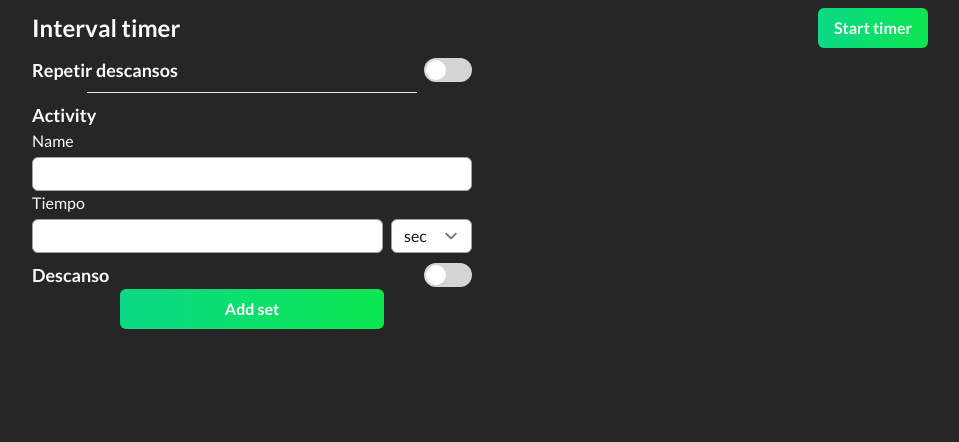
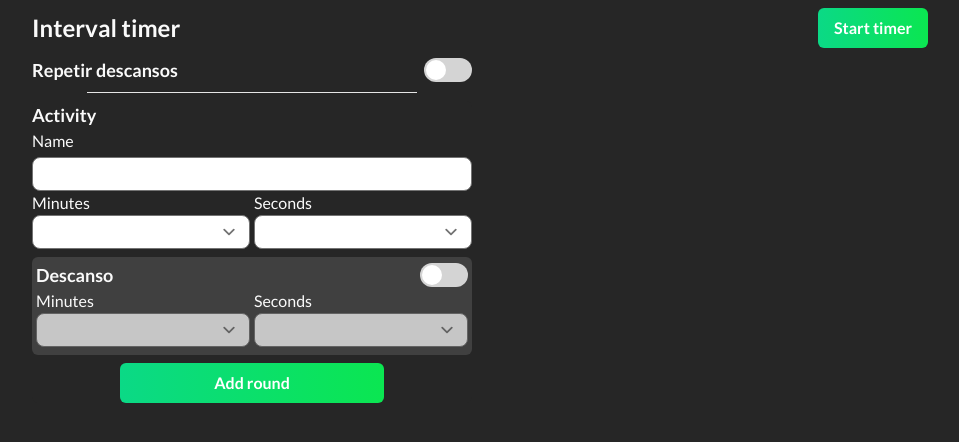
Before and after one commit to galearez/timer, a React (Create React App) app: page / in a window 1280 px wide. Shown: the top 442 px of the page, without its empty margins (160-1119 px from the left). Built offline with nearby package versions, Linux system fonts and the light colour scheme.

Commit message:
Lots of changes, I know it's an awful practice :(

```diff
--- a/src/index.css
+++ b/src/index.css
@@ -24,10 +24,10 @@
 
 @layer components {
   .form-input {
-    @apply px-2 py-1 border-gray-400 rounded-md;
+    @apply px-2 py-1 rounded-lg;
   }
   .form-select {
-    @apply py-1 border-gray-400 rounded-md;
+    @apply py-1 rounded-lg;
   }
   .toggle-switch {
     @apply w-12 h-6 inline-block relative;
--- a/src/timer.tsx
+++ b/src/timer.tsx
@@ -4,15 +4,17 @@ import Countdown from './components/countdown';
 //this interface define the timer component states types
 interface ITimerStates {
   routine: any[];
-  currentSet: number;
+  currentRound: number;
   mountCountdown: boolean;
   globalRests: boolean;
   activityForm: boolean;
   singleRest: boolean;
   screenWidth: number;
+  minRest: number;
+  secRest: number;
 }
 
-//this component will handle the user input and will pass main data, sets (id, label and time)
+//this component will handle the user input and will pass main data, rounds (id, label and time)
 //to the other components
 export default class Timer extends React.Component<{}, ITimerStates> {
   //get intial first screen width
@@ -22,7 +24,7 @@ export default class Timer extends React.Component<{}, ITimerStates> {
     super(props);
     this.state = {
       routine: [], //array of objects: {id, label, time}
-      currentSet: 0, //A set is an element of the routine array, this specify the set which will be sent to the countdown
+      currentRound: 0, //A round is an element of the routine array, this specify the round which will be sent to the countdown
       mountCountdown: false, //if true will mount the 'Countdown' component
 
       //will control the form to auto generate rests between rounds
@@ -35,21 +37,38 @@ export default class Timer extends React.Component<{}, ITimerStates> {
 
       //initial screenWidth, will update on screen resize
       screenWidth: this.screenWidth,
+
+      //since there are two ways to define a rest, we are goind to define state for their values
+      minRest: 0,
+      secRest: 0,
     };
 
     this.handleUserInput = this.handleUserInput.bind(this);
     this.startCountdown = this.startCountdown.bind(this);
-    this.nextSet = this.nextSet.bind(this);
+    this.nextRound = this.nextRound.bind(this);
     this.handleToggleFieldset = this.handleToggleFieldset.bind(this);
     this.handleScreenResize = this.handleScreenResize.bind(this);
 
+    this.handleMinRestChange = this.handleMinRestChange.bind(this);
+    this.handleSecRestChange = this.handleSecRestChange.bind(this);
+
     this.labelRef = React.createRef();
-    this.timeRef = React.createRef();
+    this.roundMinRef = React.createRef();
+    this.roundSecRef = React.createRef();
+    this.restMinRef = React.createRef();
+    this.restSecRef = React.createRef();
   }
 
   //user input box references
   labelRef: React.RefObject<HTMLInputElement>;
-  timeRef: React.RefObject<HTMLInputElement>;
+  roundMinRef: React.RefObject<HTMLSelectElement>;
+  roundSecRef: React.RefObject<HTMLSelectElement>;
+  restMinRef: React.RefObject<HTMLSelectElement>;
+  restSecRef: React.RefObject<HTMLSelectElement>;
+
+  //this will help to auto-generate the options in the select boxes
+  oneToSixtyArray: number[] = [];
+  fiveByFiveArray: number[] = [];
 
   //when screen resize it will be called to change the screenWidth state which control some responsive rendering
   handleScreenResize() {
@@ -74,6 +93,14 @@ export default class Timer extends React.Component<{}, ITimerStates> {
 
   //once it gets mounted waits for any resize
   componentDidMount() {
+    for (let i = 0; i <= 60; i++) {
+      this.oneToSixtyArray.push(i);
+    }
+
+    for (let i = 0; i <= 12; i++) {
+      this.fiveByFiveArray.push(i * 5);
+    }
+
     window.addEventListener('resize', this.handleScreenResize);
   }
 
@@ -86,39 +113,67 @@ export default class Timer extends React.Component<{}, ITimerStates> {
   handleUserInput(event: React.FormEvent<HTMLFormElement>) {
     event.preventDefault();
 
-    //check if the user wrote a valid string as the set label, if not it will be assigned a default name
+    //check if the user wrote a valid string as the round label, if not it will be assigned a default name
     let inputLabel = this.labelRef.current?.value;
     if (inputLabel === '' || inputLabel === undefined) {
       inputLabel = 'actividad'; //default name if the user don't specify one
     }
 
-    //check if the user inserted a valid string as the set time
-    let inputTime = this.timeRef.current?.value;
-    if (inputTime === '' || inputTime === undefined) {
+    //This block of code it's very ugly find a way to make it look beautiful
+    let inputMin = this.roundMinRef.current?.value;
+    let inputSec = this.roundSecRef.current?.value;
+    let inputRestMin = this.restMinRef.current?.value;
+    let inputRestSec = this.restSecRef.current?.value;
+    if (
+      inputMin === undefined ||
+      inputSec === undefined ||
+      inputRestMin === undefined ||
+      inputRestSec === undefined
+    ) {
       return;
     }
 
-    //check if set time is an integer number
-    const timeNumeric = parseInt(inputTime);
-    if (isNaN(timeNumeric)) {
+    //convert the string values to numbers
+    const timeActivityMin = parseInt(inputMin);
+    const timeActivitySec = parseInt(inputSec);
+    const timeRestMin = parseInt(inputRestMin);
+    const timeRestSec = parseInt(inputRestSec);
+
+    //convert the activity time to seconds
+    const timeActivity = timeActivityMin * 60 + timeActivitySec;
+    const timeRest = timeRestMin * 60 + timeRestSec;
+
+    //if there is no time for an activity it will not create a routine round
+    if (timeActivity === 0) {
       return;
     }
 
     //only the values that met the conditions will be assigned to the user routine
     //label must be a valid string
-    //time must be a valid integer number
+    //time must be an integer between 0 and 60
     this.setState((prevState) => ({
-      routine: [...prevState.routine, { label: inputLabel, time: timeNumeric }],
+      routine: [
+        ...prevState.routine,
+        { label: inputLabel, time: timeActivity },
+      ],
+    }));
+
+    //add a rest after the round if the user has one of the add Rest switch enabled, this is like this
+    //because that way the user can turn off the global rest if they don't need it between rounds
+    if (this.state.singleRest) {
+      this.setState((prevState) => ({
+        routine: [...prevState.routine, { label: 'Rest', time: timeRest }],
       }));
     }
+  }
 
-  //this function will set which 'set' should run, also a change indicates that the current interval
+  //this function will set which 'round' should run, also a change indicates that the current interval
   //it's done executing so the next one should run, that why we also pass a callback, this callback
   //unmount the component that just has finished
-  nextSet() {
+  nextRound() {
     this.setState(
       {
-        currentSet: this.state.currentSet + 1,
+        currentRound: this.state.currentRound + 1,
       },
       () => {
         this.setState({
@@ -130,11 +185,11 @@ export default class Timer extends React.Component<{}, ITimerStates> {
 
   //this function will start a countdown, can be used in two cases:
   //first, the user click in start timer
-  //second, one countdown reach zero, unmounts and if there is another set it will mount the component again for the new set
+  //second, one countdown reach zero, unmounts and if there is another round it will mount the component again for the new round
   startCountdown() {
     //this condition checks if there are elements in the routine array to
     //run a countdown, if so the component 'Countdown' will be mounted
-    if (this.state.currentSet < this.state.routine.length) {
+    if (this.state.currentRound < this.state.routine.length) {
       this.setState({
         mountCountdown: true,
       });
@@ -151,6 +206,7 @@ export default class Timer extends React.Component<{}, ITimerStates> {
       case 'globalRests':
         this.setState({
           globalRests: !this.state.globalRests,
+          singleRest: !this.state.singleRest,
         });
         break;
       case 'activityForm':
@@ -168,16 +224,59 @@ export default class Timer extends React.Component<{}, ITimerStates> {
     }
   }
 
+  //handle global rest select value
+  handleMinRestChange(e: any) {
+    this.setState({
+      minRest: e.target.value,
+    });
+  }
+
+  //handle global rest select value
+  handleSecRestChange(e: any) {
+    this.setState({
+      secRest: e.target.value,
+    });
+  }
+
   render() {
-    //holds the countdown component and it's assigned on each 'currentSet' change
-    const timtim = (
+    //creates options for the minutes select box
+    const sixtyOptions = this.oneToSixtyArray.map((elem: number) => (
+      <option value={elem}>{elem}</option>
+    ));
+
+    //create options for the seconds select box
+    const twelveOptions = this.fiveByFiveArray.map((elem: number) => (
+      <option value={elem}>{elem}</option>
+    ));
+
+    //holds the countdown component and it's assigned on each 'currentRound' change
+    const countdownComponent = (
       <Countdown
-        label={this.state.routine[this.state.currentSet]?.label}
-        time={this.state.routine[this.state.currentSet]?.time}
-        nextSetIndex={this.nextSet}
-        mountNextSet={this.startCountdown}
+        label={this.state.routine[this.state.currentRound]?.label}
+        time={this.state.routine[this.state.currentRound]?.time}
+        nextRoundIndex={this.nextRound}
+        mountnextRound={this.startCountdown}
       />
     );
+
+    //prueba a ver si se añaden los valores correctamente
+    const activitiesList = this.state.routine.map((elem: any) => {
+      const minutes = Math.floor(elem.time / 60);
+      const seconds = elem.time % 60;
+
+      return (
+        <div>
+          <div className='w-full p-2 rounded-lg flex justify-between items-center flex-nowrap text-lg'>
+            <span>{elem.label}</span>
+            <span>
+              {minutes < 10 ? <span>0{minutes}</span> : <span>{minutes}</span>}:
+              {seconds < 10 ? <span>0{seconds}</span> : <span>{seconds}</span>}
+            </span>
+          </div>
+          <hr className='w-9/12 m-auto my-2 md:my-2 col-start-1' />
+        </div>
+      );
+    });
 
     return (
       <div className='w-full max-w-xl md:max-w-4xl m-auto md:grid grid-cols-2 gap-x-4'>
@@ -204,21 +303,42 @@ export default class Timer extends React.Component<{}, ITimerStates> {
           </fieldset>
           {this.state.globalRests && (
             <fieldset className='flex items-end'>
+              <label className='flex flex-col flex-1 mr-1'>
+                Minutes
+                <select
+                  value={this.state.minRest}
+                  className='form-select flex-none'
+                  onChange={this.handleMinRestChange}
+                  disabled={!this.state.globalRests}
+                >
+                  {sixtyOptions}
+                </select>
+              </label>
               <label className='flex flex-col flex-1'>
-                Tiempo
-                <input type='text' className='form-input mt-1 mr-2' />
+                Seconds
+                <select
+                  value={this.state.secRest}
+                  className='form-select flex-none'
+                  onChange={this.handleSecRestChange}
+                  disabled={!this.state.globalRests}
+                >
+                  {twelveOptions}
+                </select>
               </label>
-              <select className='form-select flex-none'>
-                <option value='sec'>sec</option>
-                <option value='min'>min</option>
-              </select>
             </fieldset>
           )}
         </form>
         <hr className='w-9/12 m-auto mt-2 md:my-2 col-start-1' />
         <button
           className='font-bold block md:hidden w-3/5 text-white py-2 px-4 m-auto my-2 rounded-md bg-gray-600'
-          onClick={() => this.handleToggleFieldset('activityForm')}
+          onClick={() => {
+            this.handleToggleFieldset('activityForm');
+            if (this.state.globalRests) {
+              this.setState({
+                singleRest: true,
+              });
+            }
+          }}
         >
           New activity
         </button>
@@ -229,7 +349,7 @@ export default class Timer extends React.Component<{}, ITimerStates> {
               onClick={() => this.handleToggleFieldset('activityForm')}
             ></div>
             <form
-              className='bg-gray-800 p-2 md:p-0 rounded-md absolute md:relative top-1/2 left-1/2 md:top-auto md:left-auto transform -translate-y-1/2 -translate-x-1/2 md:transform-none'
+              className='bg-gray-800 w-11/12 md:w-full p-2 md:p-0 rounded-md absolute md:relative top-1/2 left-1/2 md:top-auto md:left-auto transform -translate-y-1/2 -translate-x-1/2 md:transform-none'
               onSubmit={this.handleUserInput}
             >
               <h2>Activity</h2>
@@ -244,19 +364,26 @@ export default class Timer extends React.Component<{}, ITimerStates> {
                 </label>
               </fieldset>
               <fieldset className='flex items-end mb-2'>
+                <label className='flex flex-col flex-1 mr-1'>
+                  Minutes
+                  <select
+                    className='form-select flex-none'
+                    ref={this.roundMinRef}
+                  >
+                    {sixtyOptions}
+                  </select>
+                </label>
                 <label className='flex flex-col flex-1'>
-                  Tiempo
-                  <input
-                    type='text'
-                    ref={this.timeRef}
-                    className='form-input mt-1 mr-2'
-                  />
+                  Seconds
+                  <select
+                    className='form-select flex-none'
+                    ref={this.roundSecRef}
+                  >
+                    {twelveOptions}
+                  </select>
                 </label>
-                <select className='form-select flex-none'>
-                  <option value='sec'>sec</option>
-                  <option value='min'>min</option>
-                </select>
               </fieldset>
+              <fieldset className='bg-gray-700 mb-2 px-1 rounded-md'>
                 <span className='mt-1 flex justify-between items-center'>
                   <h2>Descanso</h2>
                   <label className='toggle-switch '>
@@ -268,31 +395,56 @@ export default class Timer extends React.Component<{}, ITimerStates> {
                     <span className='slider'></span>
                   </label>
                 </span>
-              <fieldset>
-                {this.state.singleRest && (
                 <span className='flex items-end mb-2'>
+                  <label className='flex flex-col flex-1 mr-1'>
+                    Minutes
+                    <select
+                      className='form-select flex-none'
+                      ref={this.restMinRef}
+                      disabled={!this.state.singleRest}
+                    >
+                      {sixtyOptions}
+                    </select>
+                  </label>
                   <label className='flex flex-col flex-1'>
-                      Tiempo
-                      <input type='text' className='form-input mt-1' />
+                    Seconds
+                    <select
+                      className='form-select flex-none'
+                      ref={this.restSecRef}
+                      disabled={!this.state.singleRest}
+                    >
+                      {twelveOptions}
+                    </select>
                   </label>
-                    <select className='form-select ml-2'>
-                      <option value='sec'>sec</option>
-                      <option value='min'>min</option>
-                    </select>
                 </span>
-                )}
               </fieldset>
               <button
                 type='submit'
                 className='font-bold text-white block w-3/5 py-2 px-4 m-auto rounded-md bg-gradient-to-r from-mint to-lime'
               >
-                Add set
+                Add round
               </button>
             </form>
           </div>
         )}
+        {activitiesList}
         {this.state.mountCountdown && (
-          <div className='row-span-6'>{timtim}</div>
+          <div className='row-span-6'>
+            {countdownComponent}
+            {this.state.routine[this.state.currentRound + 1] && (
+              <div className='md:hidden'>
+                <h2>Next round</h2>
+                <div className='flex justify-between'>
+                  <span>
+                    {this.state.routine[this.state.currentRound]?.label}
+                  </span>
+                  <span>
+                    {this.state.routine[this.state.currentRound]?.time}
+                  </span>
+                </div>
+              </div>
+            )}
+          </div>
         )}
       </div>
     );
```
Also changed, not shown: src/components/countdown.tsx (+16 -6 lines). Lines whose indentation alone changed are shown as unchanged.
